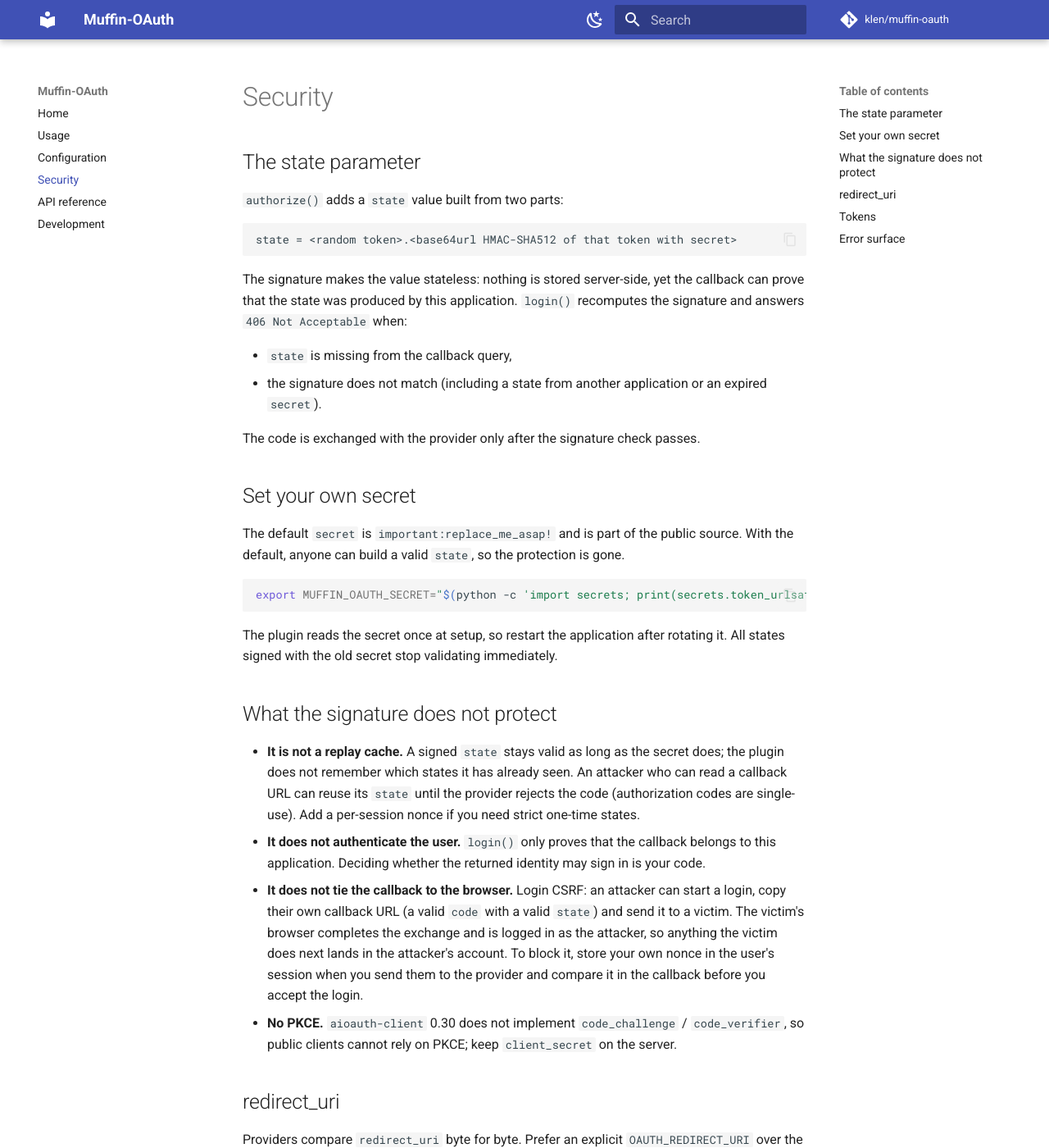
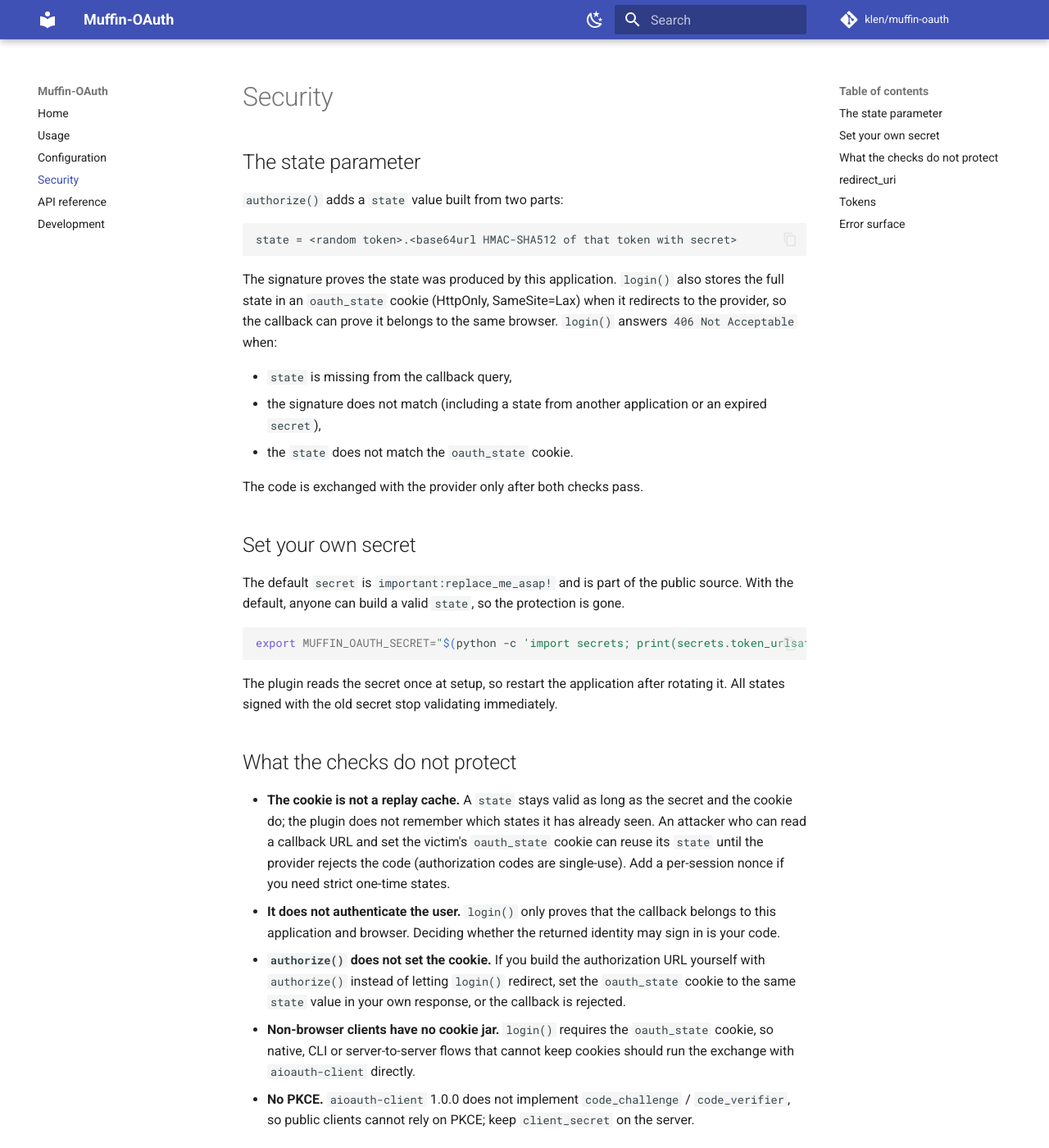
Before and after one commit to klen/muffin-oauth, an MkDocs documentation site: the page built from docs/security.md, in a window 1280 px wide and 1400 px high. Shown: the whole window at 82% size. Built offline with MkDocs 1.6.1 and Material for MkDocs 9.7.7, drawn with Linux system fonts in a browser that asks for light colours; comment, search, counter and statistics services are not loaded.

Commit message:
feat(plugin): bind login state to the browser and warn on default secret
login() sets an HttpOnly oauth_state cookie on redirect and requires it on the callback, which blocks login CSRF. authorize() no longer emits redirect_uri=None, and setup() warns when the public default OAUTH_SECRET is still in place.

Require aioauth-client>=1.0.0, refresh the changelog and docs, and tighten types so client() returns OAuth2Client.

````diff
--- a/docs/security.md
+++ b/docs/security.md
@@ -8,15 +8,17 @@
 state = <random token>.<base64url HMAC-SHA512 of that token with secret>
 ```
 
-The signature makes the value stateless: nothing is stored server-side, yet the callback can
-prove that the state was produced by this application. `login()` recomputes the signature and
-answers `406 Not Acceptable` when:
+The signature proves the state was produced by this application. `login()` also stores the
+full state in an `oauth_state` cookie (HttpOnly, SameSite=Lax) when it redirects to the
+provider, so the callback can prove it belongs to the same browser. `login()` answers
+`406 Not Acceptable` when:
 
 - `state` is missing from the callback query,
 - the signature does not match (including a state from another application or an expired
-  `secret`).
+  `secret`),
+- the `state` does not match the `oauth_state` cookie.
 
-The code is exchanged with the provider only after the signature check passes.
+The code is exchanged with the provider only after both checks pass.
 
 ## Set your own secret
 
@@ -30,21 +32,23 @@ export MUFFIN_OAUTH_SECRET="$(python -c 'import secrets; print(secrets.token_url
 The plugin reads the secret once at setup, so restart the application after rotating it. All
 states signed with the old secret stop validating immediately.
 
-## What the signature does not protect
+## What the checks do not protect
 
-- **It is not a replay cache.** A signed `state` stays valid as long as the secret does; the
-  plugin does not remember which states it has already seen. An attacker who can read a
-  callback URL can reuse its `state` until the provider rejects the code (authorization codes
-  are single-use). Add a per-session nonce if you need strict one-time states.
+- **The cookie is not a replay cache.** A `state` stays valid as long as the secret and the
+  cookie do; the plugin does not remember which states it has already seen. An attacker who can
+  read a callback URL and set the victim's `oauth_state` cookie can reuse its `state` until the
+  provider rejects the code (authorization codes are single-use). Add a per-session nonce if
+  you need strict one-time states.
 - **It does not authenticate the user.** `login()` only proves that the callback belongs to
-  this application. Deciding whether the returned identity may sign in is your code.
-- **It does not tie the callback to the browser.** Login CSRF: an attacker can start a login,
-  copy their own callback URL (a valid `code` with a valid `state`) and send it to a victim.
-  The victim's browser completes the exchange and is logged in as the attacker, so anything the
-  victim does next lands in the attacker's account. To block it, store your own nonce in the
-  user's session when you send them to the provider and compare it in the callback before you
-  accept the login.
-- **No PKCE.** `aioauth-client` 0.30 does not implement `code_challenge` /
+  this application and browser. Deciding whether the returned identity may sign in is your
+  code.
+- **`authorize()` does not set the cookie.** If you build the authorization URL yourself with
+  `authorize()` instead of letting `login()` redirect, set the `oauth_state` cookie to the same
+  `state` value in your own response, or the callback is rejected.
+- **Non-browser clients have no cookie jar.** `login()` requires the `oauth_state` cookie, so
+  native, CLI or server-to-server flows that cannot keep cookies should run the exchange with
+  `aioauth-client` directly.
+- **No PKCE.** `aioauth-client` 1.0.0 does not implement `code_challenge` /
   `code_verifier`, so public clients cannot rely on PKCE; keep `client_secret` on the server.
 
 ## redirect_uri
--- a/pyproject.toml
+++ b/pyproject.toml
@@ -22,7 +22,7 @@ classifiers = [
   "Framework :: AsyncIO",
   "Framework :: Trio",
 ]
-dependencies = ["aioauth-client", "muffin>=3,<4"]
+dependencies = ["aioauth-client>=1.0.0", "muffin>=3,<4"]
 
 [project.optional-dependencies]
 uvicorn = ["uvicorn"]
````
Also changed, not shown: README.md (+6 -4 lines), docs/api.md (+11 -8 lines), docs/configuration.md (+19 -3 lines), docs/usage.md (+10 -7 lines), tests.py (+38 -1 lines), 3 other files.
